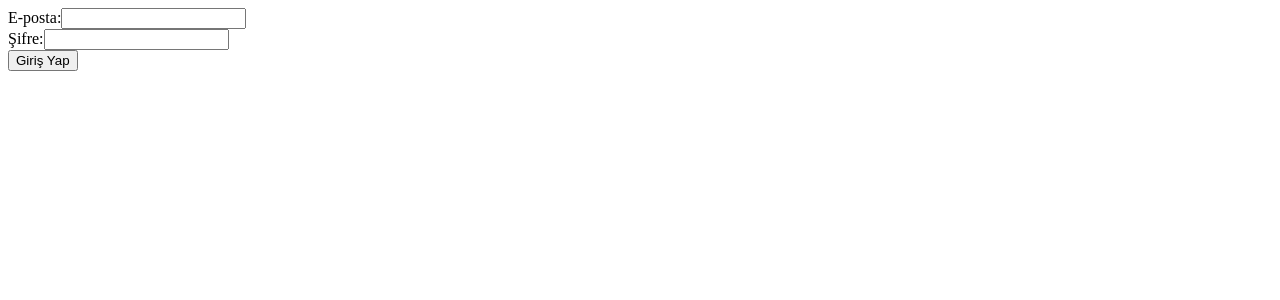
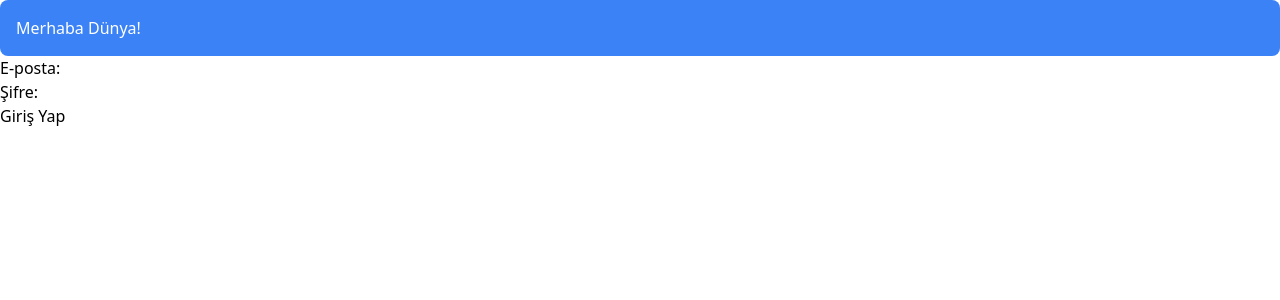
Before and after one commit to asimoezcan/dakik-app, an Angular app: page / in a window 1280 px wide. Shown: the top 300 px of the page. Built offline with nearby package versions, Linux system fonts and the light colour scheme.

Commit message:
Bootstrap deleted , Tailwind Added

```diff
--- a/angular.json
+++ b/angular.json
@@ -20,22 +20,12 @@
             "outputPath": "dist/dakik",
             "index": "src/index.html",
             "main": "src/main.ts",
-            "polyfills": [
-              "zone.js"
-            ],
+            "polyfills": ["zone.js"],
             "tsConfig": "tsconfig.app.json",
             "inlineStyleLanguage": "scss",
-            "assets": [
-              "src/favicon.ico",
-              "src/assets"
-            ],
-            "styles": [
-              "src/styles.scss"
-              "node_modules/bootstrap/dist/css/bootstrap.min.css"
-            ],
-            "scripts": [
-              "node_modules/bootstrap/dist/js/bootstrap.bundle.min.js"
-            ]
+            "assets": ["src/favicon.ico", "src/assets"],
+            "styles": ["src/styles.scss"],
+            "scripts": []
           },
           "configurations": {
             "production": {
@@ -85,19 +75,11 @@
         "test": {
           "builder": "@angular-devkit/build-angular:karma",
           "options": {
-            "polyfills": [
-              "zone.js",
-              "zone.js/testing"
-            ],
+            "polyfills": ["zone.js", "zone.js/testing"],
             "tsConfig": "tsconfig.spec.json",
             "inlineStyleLanguage": "scss",
-            "assets": [
-              "src/favicon.ico",
-              "src/assets"
-            ],
-            "styles": [
-              "src/styles.scss"
-            ],
+            "assets": ["src/favicon.ico", "src/assets"],
+            "styles": ["src/styles.scss"],
             "scripts": []
           }
         }
--- a/package.json
+++ b/package.json
@@ -18,7 +18,6 @@
     "@angular/platform-browser": "^15.2.0",
     "@angular/platform-browser-dynamic": "^15.2.0",
     "@angular/router": "^15.2.0",
-    "bootstrap": "^5.3.0-alpha3",
     "rxjs": "~7.8.0",
     "tslib": "^2.3.0",
     "zone.js": "~0.12.0"
@@ -34,6 +33,7 @@
     "karma-coverage": "~2.2.0",
     "karma-jasmine": "~5.1.0",
     "karma-jasmine-html-reporter": "~2.0.0",
+    "tailwindcss": "^3.3.1",
     "typescript": "~4.9.4"
   }
 }
--- a/src/app/app.component.html
+++ b/src/app/app.component.html
@@ -1,2 +1,3 @@
+<div class="bg-blue-500 text-white p-4 rounded-lg">Merhaba Dünya!</div>
 
 <router-outlet></router-outlet>
--- a/src/styles.scss
+++ b/src/styles.scss
@@ -1 +1,3 @@
-/* You can add global styles to this file, and also import other style files */
+@tailwind base;
+@tailwind components;
+@tailwind utilities;
--- /dev/null
+++ b/tailwind.config.js
@@ -0,0 +1,8 @@
+/** @type {import('tailwindcss').Config} */
+module.exports = {
+  content: ["./src/**/*.{html,ts}"],
+  theme: {
+    extend: {},
+  },
+  plugins: [],
+}
```
Also changed, not shown: 1 other file (tests, documents, lock files or other folders).
